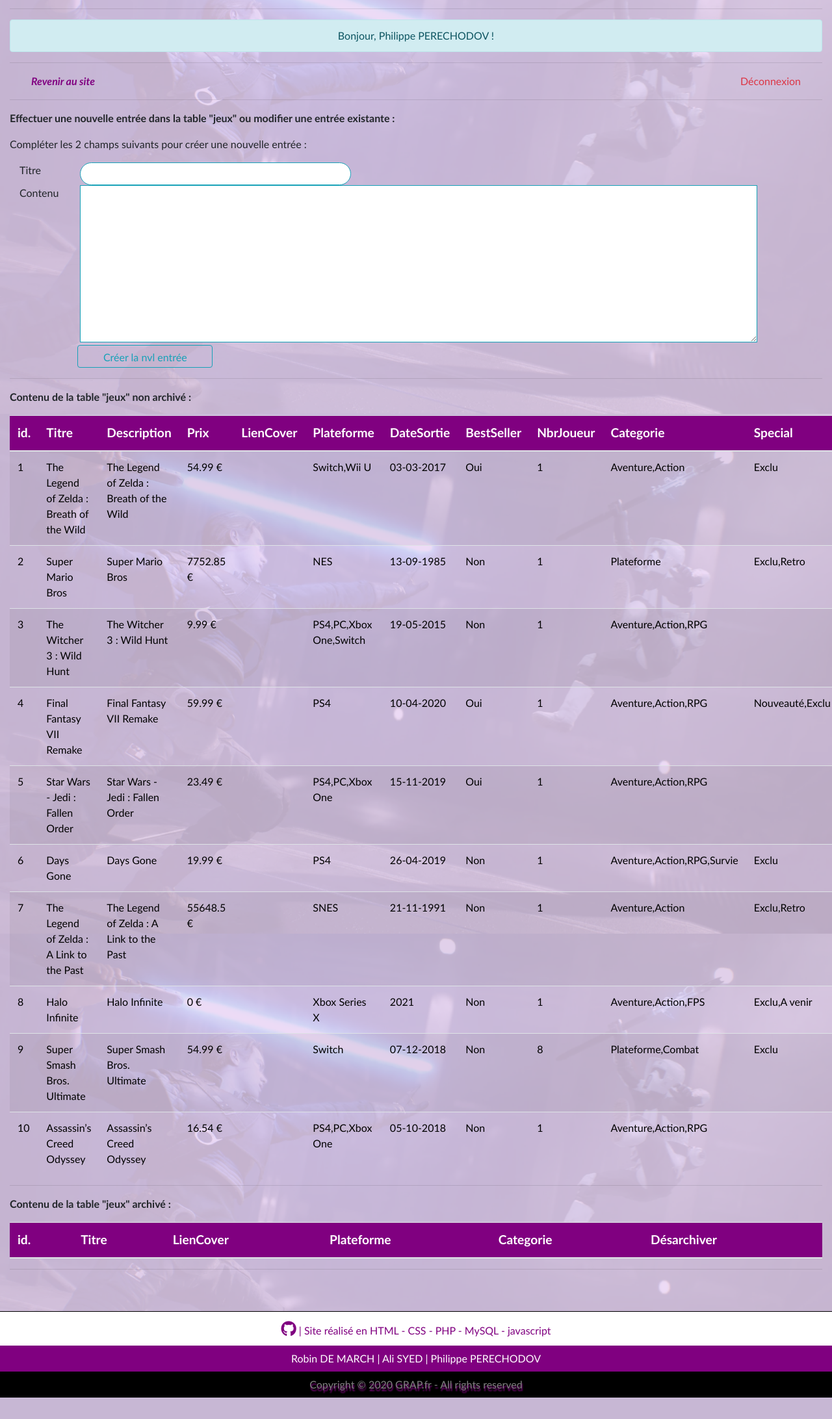
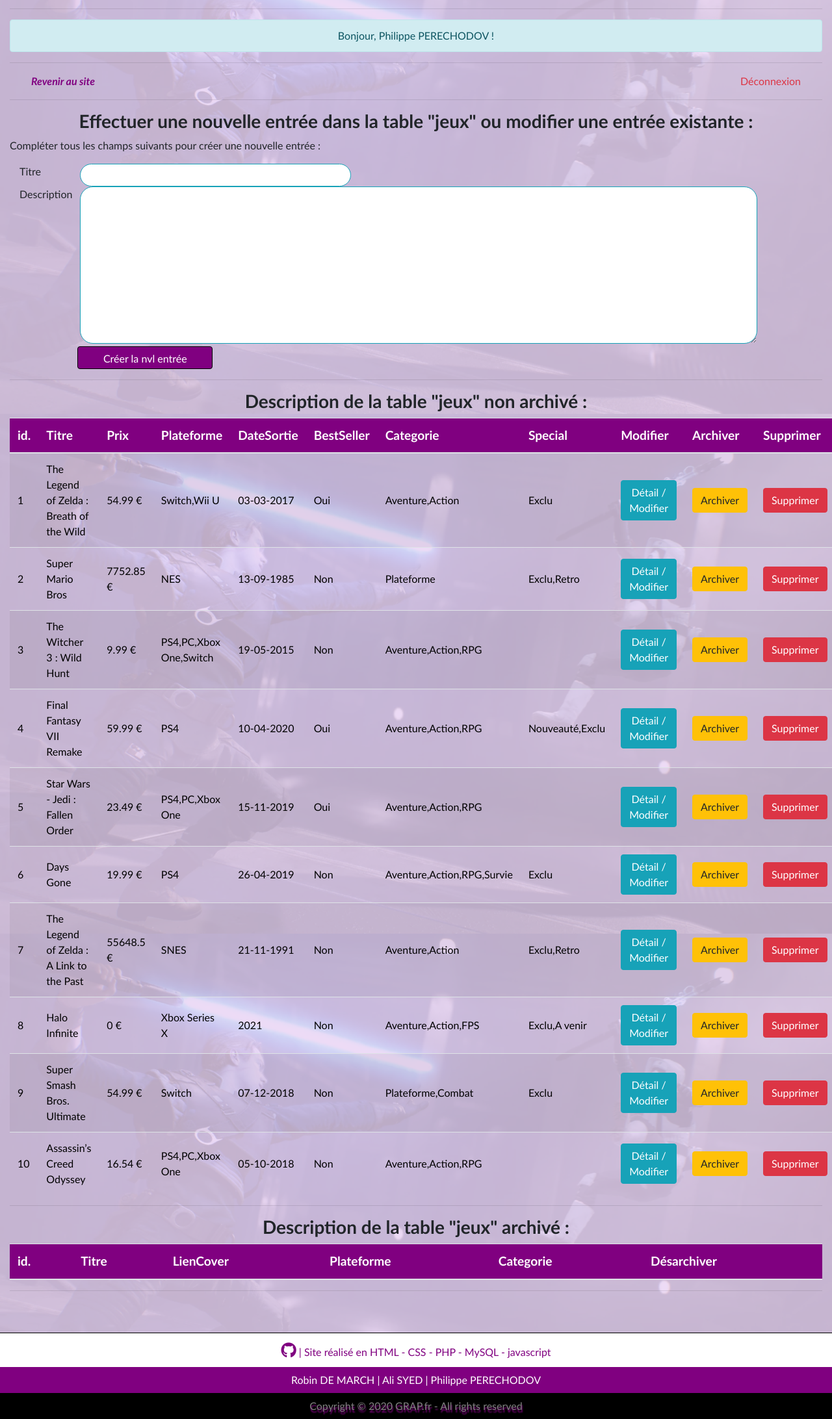
Before and after one commit to Philpof/catalogueACS, a PHP site: page /admin.php in a window 1280 px wide; the page is wider, and only the part inside the window is pictured. Shown: the part 163-2347 px from the top of that part at 65% size. Before the commit the page ends 2314 px from the top of that part, so only its background shows below. Run offline with PHP 8.4, Linux system fonts and the light colour scheme; a user stored in the database is signed in; data comes from the database, SQL or seed files in the repository; data that the repository does not hold is empty; some libraries are stand-ins or nearby versions.

Commit message:
"connexion.php" inclu dans "select.php" inclu dans "header.php" + modif

```diff
--- a/admin.php
+++ b/admin.php
@@ -14,7 +14,6 @@
   }
   else {
     include "header.php";
-
 ?>
 
 <!-- Le HTML -->
@@ -38,11 +37,12 @@
   <hr>
 
   <!-- Pour faire une entrée dans la base donnée ou en modifier déjà une -->
-  <p class="font-weight-bold">Effectuer une nouvelle entrée dans la table "jeux" ou modifier une entrée existante :</p>
+  <h3 class="font-weight-bold text-center">Effectuer une nouvelle entrée dans la table "jeux" ou modifier une entrée existante :</h3>
 
   <?php
     // Pour faire une entrée dans la base donnée
-    if (!isset($_GET['idSelect']) && !isset($row_idSelect) && !isset($_POST['Annuler']) && !empty($_POST['Titre']) && !empty($_POST['Description']) && !isset($_POST['Prix']) && !isset($_POST['LienCover'])) {
+    if (!isset($_GET['idSelect']) && !isset($row_idSelect) && !isset($_POST['Annuler']) && !empty($_POST['Titre']) && !empty($_POST['Description'])) {
+      // && !empty($_POST['Prix']) && !empty($_POST['LienCover'])
       try {
         $nvl_Ent_Jeux = $bdd->prepare('INSERT INTO jeux (Titre, Description) VALUES (:Titre, :Description)');
         $nvl_Ent_Jeux->execute(array(
@@ -56,48 +56,51 @@
       }
     }
     // Pour valider la modification dans la base de donnée de l'entrée sélectionnée
-    elseif (isset($_GET['idSelect']) && isset($row_idSelect) && !empty($_POST['titre']) && !empty($_POST['contenu']) && !isset($_POST['Annuler'])) {
+    elseif (isset($_GET['idSelect']) && isset($row_idSelect) && !isset($_POST['Annuler']) && !empty($_POST['Titre']) && !empty($_POST['Description'])) {
       try {
-        $modif_Ent_Prop = $bdd->prepare('UPDATE propos SET titre = :titre, contenu = :contenu WHERE id = :idSelect');
-        $modif_Ent_Prop->execute(array(
-          ':titre' => $_POST['titre'],
-          ':contenu' => nl2br($_POST['contenu']),
+        $modif_Ent_Jeux = $bdd->prepare('UPDATE jeux SET Titre = :Titre, Description = :Description WHERE id = :idSelect');
+        $modif_Ent_Jeux->execute(array(
+          ':Titre' => $_POST['Titre'],
+          ':Description' => nl2br($_POST['Description']),
           ':idSelect'=>$_GET['idSelect']
         ));
-        header('Location: adminSQL.php');
+        header('Location: admin.php');
         exit();
       } catch (\Exception $e) {
         echo $e->getMessage();
       }
     }
     else {
-      $echo_nvl_Ent_Prop = "<p>Compléter les 2 champs suivants pour créer une nouvelle entrée :</p>";
+      $echo_nvl_Ent_Jeux = "<p>Compléter tous les champs suivants pour créer une nouvelle entrée :</p>";
     }
   ?>
 
+  <!-- Formulaire de saisie d'une ... -->
   <form action="" method="post">
     <?php
+      // ... nouvelle entrée
       if (!isset($row_idSelect) || isset($_POST['Annuler'])) {
-        echo $echo_nvl_Ent_Prop;
+        echo $echo_nvl_Ent_Jeux;
         echo '<label for="Titre" class="col-sm-2 col-lg-1 align-top">Titre</label>
-            <input type="text" name="titre" value="" class="col-sm-4 align-top border border-info" required>
+            <input type="text" name="Titre" value="" class="col-sm-4 align-top border border-info" required>
             <br>
-            <label for="contenu" class="col-sm-2 col-lg-1 align-top">Contenu</label>
-            <textarea name="contenu" rows="10" class="col-sm-10 align-top border border-info"></textarea>
-            <input type="submit" name="Creer" value="Créer la nvl entrée" class="offset-lg-1 col-sm-2 btn btn-outline-info mt-1">';
+            <label for="Description" class="col-sm-2 col-lg-1 align-top">Description</label>
+            <textarea name="Description" rows="10" class="col-sm-10 align-top border border-info"></textarea>
+            <input id="boutonEnvoi" type="submit" name="Creer" value="Créer la nvl entrée" class="offset-lg-1 col-sm-2 btn btn-outline-info mt-1">';
       }
       else {
+        // ... modification
         if (isset($row_idSelect)) {
-        echo "<p>Compléter les 2 champs suivants pour modifier l'entrée selectionnée :</p>";
-        echo '<label for="titre" class="col-sm-2 col-lg-1 align-top">Titre</label>
-            <input type="text" name="titre" value="' . $row_idSelect["titre"] . '" class="col-sm-4 align-top border border-info" required>
+        echo "<p>Compléter tous les champs suivants pour modifier l'entrée selectionnée :</p>";
+        echo '<label for="Titre" class="col-sm-2 col-lg-1 align-top">Titre</label>
+            <input type="text" name="Titre" value="' . $row_idSelect["Titre"] . '" class="col-sm-4 align-top border border-info" required>
             <br>
-            <label for="contenu" class="col-sm-2 col-lg-1 align-top">Contenu</label>
-            <textarea name="contenu" rows="10" class="col-sm-10 align-top border border-info">' . $row_idSelect["contenu"] . '</textarea>
+            <label for="Description" class="col-sm-2 col-lg-1 align-top">Description</label>
+            <textarea name="Description" rows="10" class="col-sm-10 align-top border border-info">' . $row_idSelect["Description"] . '</textarea>
             <input type="submit" name="Modifier" value="Valider la modification" class="offset-lg-1 col-sm-2 btn btn-outline-success mt-1">
             <input type="submit" name="Annuler" value="Annuler la modification" class="offset-lg-1 col-sm-2 btn btn-outline-danger mt-1" >';
         } else {
-          header('Location: adminSQL.php');
+          header('Location: admin.php');
           exit();
         }
       }
@@ -106,7 +109,7 @@
   <hr>
 
   <!-- Pour afficher toutes les entrées et les champs de la base de données -->
-  <p class="font-weight-bold">Contenu de la table "jeux" non archivé :</p>
+  <h3 class="font-weight-bold text-center">Description de la table "jeux" non archivé :</h3>
   <?php
     $sql = "SELECT * FROM jeux WHERE Archivage='0' ORDER BY id ASC";
     echo "<table class='table table-hover table-striped'>
@@ -114,13 +117,10 @@
               <tr>
                 <th>id.</th>
                 <th>Titre</th>
-                <th>Description</th>
                 <th>Prix</th>
-                <th>LienCover</th>
                 <th>Plateforme</th>
                 <th>DateSortie</th>
                 <th>BestSeller</th>
-                <th>NbrJoueur</th>
                 <th>Categorie</th>
                 <th>Special</th>
                 <th>Modifier</th>
@@ -138,21 +138,18 @@
         $bestSeller = "Non";
       }
 
-      echo "<tr>";
+      echo "<tr id='adminDescription'>";
       echo "<td>" . $row['id'] . "</td>";
       echo "<td>" . $row['Titre'] . "</td>";
-      echo "<td  id='adminDescription'>" . $row['Titre'] . "</td>"; // Description > trouver le moyen de ne pas tout afficher
       echo "<td>" . $row['Prix'] . " €</td>";
-      echo "<td>" . $row['LienCover'] . "</td>";
       echo "<td>" . $row['Plateforme'] . "</td>";
       echo "<td>" . $row['DateSortie'] . "</td>";
       echo "<td>" . $bestSeller . "</td>";
-      echo "<td>" . $row['NbrJoueur'] . "</td>";
       echo "<td>" . $row['Categorie'] . "</td>";
       echo "<td>" . $row['Special'] . "</td>";
 
       // Bouton "Modifier", voir la page "select.php"
-      echo "<td><a href='admin.php?idSelect=" . $row['id'] . "' class='btn btn-info'>Modifier</a></td>";
+      echo "<td><a href='admin.php?idSelect=" . $row['id'] . "' class='btn btn-info'>Détail / Modifier</a></td>";
       // Bouton "Archiver", voir la page "archive.php"
       echo "<td><a href='archive.php?idArchive=" . $row['id'] . "' class='btn btn-warning'>Archiver</a></td>";
       // Bouton "Supprimer", voir la page "suppr.php"
@@ -162,7 +159,7 @@
   ?>
 
   <!-- Pour afficher toutes les entrées de la base de données archivées -->
-  <p class="font-weight-bold">Contenu de la table "jeux" archivé :</p>
+  <h3 class="font-weight-bold text-center">Description de la table "jeux" archivé :</h3>
   <?php
     $sql = "SELECT * FROM jeux WHERE Archivage='1' ORDER BY id ASC";
     echo "<table class='table table-hover table-striped'>
@@ -178,7 +175,7 @@
             </thead>
             <tbody>";
     foreach ($bdd -> query($sql) as $row) {
-      echo "<tr>";
+      echo "<tr id='adminDescription'>";
       echo "<td>" . $row['id'] . "</td>";
       echo "<td>" . $row['Titre'] . "</td>";
       echo "<td>" . $row['LienCover'] . "</td>";
--- /dev/null
+++ b/connexion.php
@@ -0,0 +1,16 @@
+<?php
+// Connexion à la base de donnée
+  try {
+    $bdd = new PDO('mysql:host=localhost;dbname=catalogueacs;charset=utf8', 'root', '', array(PDO::ATTR_ERRMODE => PDO::ERRMODE_EXCEPTION));
+  }
+    catch(PDOException $e)
+  {
+    die('Ereur : '.$e->getMessage());
+  }
+  function debug($var, $style = "")
+  {
+    echo "<pre style='background-color: white; border: gray 1px solid; -webkit-border-radius: 5px;-moz-border-radius: 5px;border-radius: 5px; color: black; width: 95%; padding: 10px; overflow-y: auto;{$style}'>";
+    var_dump($var);
+    echo "</pre>";
+  }
+?>
--- a/header.php
+++ b/header.php
@@ -22,23 +22,31 @@
 
 <body>
 <div class="layer">
-<!-- Connection à la base de donnée -->
+
+<!-- Connection à la base de donnée (Début)-->
 <?php
-  try {
-    $bdd = new PDO('mysql:host=localhost;dbname=catalogueacs;charset=utf8', 'root', '', array(PDO::ATTR_ERRMODE => PDO::ERRMODE_EXCEPTION));
-  }
-    catch(PDOException $e)
-  {
-    die('Ereur : '.$e->getMessage());
-  }
-  function debug($var, $style = "")
-  {
-    echo "<pre style='background-color: white; border: gray 1px solid; -webkit-border-radius: 5px;-moz-border-radius: 5px;border-radius: 5px; color: black; width: 95%; padding: 10px; overflow-y: auto;{$style}'>";
-    var_dump($var);
-    echo "</pre>";
-  }
+// Ici, on inclue select.php qui inclu lui-même connexion.php lequel permet la connexion à la base de donnée
+include "select.php";
+
+// Fonction de connexion à la base de donnée qui est maintenant dans connexion.php (je la laisse ici pour information)
+
+  // try {
+  //   $bdd = new PDO('mysql:host=localhost;dbname=catalogueacs;charset=utf8', 'root', '', array(PDO::ATTR_ERRMODE => PDO::ERRMODE_EXCEPTION));
+  // }
+  //   catch(PDOException $e)
+  // {
+  //   die('Ereur : '.$e->getMessage());
+  // }
+  // function debug($var, $style = "")
+  // {
+  //   echo "<pre style='background-color: white; border: gray 1px solid; -webkit-border-radius: 5px;-moz-border-radius: 5px;border-radius: 5px; color: black; width: 95%; padding: 10px; overflow-y: auto;{$style}'>";
+  //   var_dump($var);
+  //   echo "</pre>";
+  // }
 ?>
-<!-- Fonction de connexion avec login -->
+<!-- Connection à la base de donnée (Fin)-->
+
+<!-- Fonction de connexion avec login (Début) -->
 <?php
 // On prolonge la session sauf sur la page admin.php car la vérif de la session se fait avant l'include du header.php
 if (!stripos($_SERVER['PHP_SELF'], 'admin.php')) {
@@ -70,6 +78,7 @@ else {
   }
 }
 ?>
+<!-- Fonction de connexion avec login (Fin) -->
 
 <!-- Pour le changement de background du "body" à partir des lien d'image dans la base de donnée (Début) -->
 <?php
@@ -117,6 +126,7 @@ else {
 ?>
 <!-- Pour l'affichage du message de bienvenue sur l'index.php uniquement (Fin) -->
 
+
 <!-- Le HTML -->
 
 <nav id="navBarre" class="container-fluid fixed-top">
--- a/recherche.php
+++ b/recherche.php
@@ -17,7 +17,7 @@ if (isset($_POST["jeux"])) {
   }
 
   if (isset($row['id'])) {
-    $result = $bdd->query("SELECT * FROM jeux WHERE Archivage = '0' AND Titre LIKE '%{$jeux}%'");
+    $result = $bdd->query("SELECT * FROM jeux WHERE Archivage = '0' AND Titre LIKE '%{$jeux}%' ORDER BY Titre ASC");
 ?>
       <table class='table table-hover table-striped text-center align-middle'>
         <thead>
--- /dev/null
+++ b/select.php
@@ -0,0 +1,18 @@
+<?php
+// Ici, on inclue connexion.php lequel permet la connexion à la base de donnée
+  include "connexion.php";
+
+  // Pour afficher les informations de l'entrée séléctionnée par le bouton "Modifier" de la page "admin.php"
+  if (isset($_GET['idSelect'])) {
+    $select_Ent_Jeux = $bdd->prepare('SELECT id, Titre, Description FROM jeux WHERE id = :idSelect');
+    $select_Ent_Jeux->execute(array(':idSelect'=>$_GET['idSelect']));
+    $row_idSelect = $select_Ent_Jeux->fetch();
+
+      //   header('Location: admin.php');
+      //   exit();
+      // }
+      // else {
+      //   header('Location: admin.php');
+      //   exit();
+  }
+?>
--- a/style.css
+++ b/style.css
@@ -252,6 +252,10 @@ input {
   width: 20rem;
   border-radius: 50px;
 }
+textarea {
+  border: 2px solid #7E1697;
+  border-radius: 20px;
+}
 
 #comptePrive {
   color: black;
@@ -334,10 +338,12 @@ tr:hover {
 /* Admin.php */
 
 #adminDescription {
-  /* vertical-align: middle; */
-  /* width: auto; */
-  /* height: 10%; */
-  /* overflow: ellipsis; */
+  table-layout: auto;
+  width: 100%;
+}
+
+#adminDescription td{
+  vertical-align: middle;
 }
 
 /* Produits */
```
